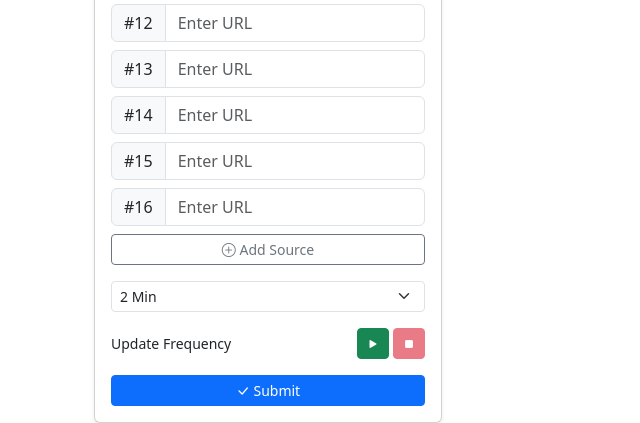
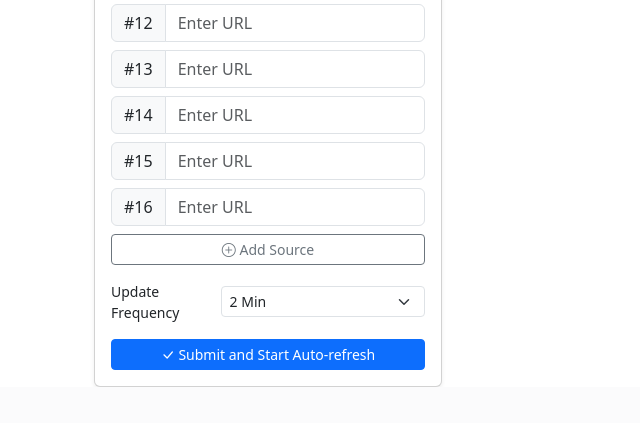
Before and after one commit to Ren-Tech/Stock-Market-Scraper, a Flask app: page / in a window 1280 px wide. Shown: the part 974-1397 px from the top of the page, without its empty margins (0-640 px from the left). After the commit the page ends 1361 px from the top, so only its background shows below. Run offline with Flask 3, Linux system fonts and the light colour scheme; data that the repository does not hold is empty; some libraries are stand-ins or nearby versions.

Commit message:
submit bttn

```diff
--- a/templates/current_affairs.html
+++ b/templates/current_affairs.html
@@ -77,7 +77,6 @@ block content %}
           </div>
 
           <!-- Add Source Button -->
-          <!-- Original Add Source Button preserved -->
           <button
             id="addSourceBtn"
             type="button"
@@ -86,9 +85,13 @@ block content %}
             <i class="bi bi-plus-circle"></i> Add Source
           </button>
 
+          <!-- Update Frequency Selection -->
+          <div class="d-flex align-items-center justify-content-between mb-2">
+            <label class="small mb-0">Update Frequency</label>
             <select
               id="frequencyDropdown"
-            class="form-select form-select-sm mb-3"
+              class="form-select form-select-sm"
+              style="width: 70%"
             >
               <option value="2min">2 Min</option>
               <option value="5min">5 Min</option>
@@ -96,40 +99,18 @@ block content %}
               <option value="20min">20 Min</option>
               <option value="30min">30 Min</option>
             </select>
-          <!-- MOVED: Auto-refresh controls - now positioned before submit button -->
-          <div class="d-flex align-items-center justify-content-between mb-2">
-            <label class="small mb-0">Update Frequency</label>
-            <div class="d-flex">
-              <button
-                id="startAutoRefresh"
-                type="button"
-                class="btn btn-sm btn-success me-1"
-                title="Start Auto-refresh"
-              >
-                <i class="bi bi-play-fill"></i>
-              </button>
-              <button
-                id="stopAutoRefresh"
-                type="button"
-                class="btn btn-sm btn-danger"
-                title="Stop Auto-refresh"
-                disabled
-              >
-                <i class="bi bi-stop-fill"></i>
-              </button>
-            </div>
           </div>
 
-          <!-- Modified Submit Button with new JS validation -->
+          <!-- Submit Button (now also starts auto-refresh) -->
           <button
             id="submitSources"
             type="submit"
             class="btn btn-primary btn-sm w-100 mt-2"
           >
-            <i class="bi bi-check-lg"></i> Submit
+            <i class="bi bi-check-lg"></i> Submit and Start Auto-refresh
           </button>
 
-          <!-- Auto-refresh status indicator (unchanged) -->
+          <!-- Auto-refresh status indicator -->
           <div id="refreshStatus" class="small text-center mt-2 d-none">
             <span class="badge bg-success">
               <i class="bi bi-arrow-repeat"></i>
@@ -232,9 +213,7 @@ block content %}
     let sourceContainer = document.querySelector("#sourceContainer");
     let submitButton = document.querySelector("#submitSources");
 
-    // Auto-refresh controls
-    const startBtn = document.getElementById("startAutoRefresh");
-    const stopBtn = document.getElementById("stopAutoRefresh");
+    // Auto-refresh elements
     const frequencyDropdown = document.getElementById("frequencyDropdown");
     const refreshStatus = document.getElementById("refreshStatus");
     const refreshProgress = document.getElementById("refreshProgress");
@@ -245,11 +224,9 @@ block content %}
 
     // Function to add new source field
     addSourceBtn.addEventListener("click", function () {
-      // Count existing fields to determine next number
       const existingFields = document.querySelectorAll(".source-field").length;
       const nextNum = existingFields + 1;
 
-      // Create new input group
       const newField = document.createElement("div");
       newField.className = "input-group mb-2 source-field";
       newField.innerHTML = `
@@ -265,15 +242,12 @@ block content %}
         </button>
       `;
 
-      // Add field to container
       sourceContainer.appendChild(newField);
 
-      // Add event listener to remove button
       newField
         .querySelector(".remove-field")
         .addEventListener("click", function () {
           newField.remove();
-          // Renumber remaining fields
           renumberFields();
         });
     });
@@ -291,67 +265,126 @@ block content %}
       const isSearchVisible = leftColumn.style.display !== "none";
 
       if (isSearchVisible) {
-        // Hide search panel
         leftColumn.style.display = "none";
         toggleButton.innerHTML =
           '<i class="bi bi-arrow-right-circle"></i> Show Search';
-
-        // Make news take full width
         newsColumn.className = "col-md-12";
-
-        // Switch to 2-column layout for news items
         document.querySelectorAll("#newsItems > div").forEach((item) => {
           item.className = item.className.replace("col-md-12", "col-md-6");
         });
       } else {
-        // Show search panel
         leftColumn.style.display = "block";
         toggleButton.innerHTML =
           '<i class="bi bi-arrow-left-circle"></i> Hide Search';
-
-        // Reduce news width
         newsColumn.className = "col-md-8";
-
-        // Switch to 1-column layout for news items
         document.querySelectorAll("#newsItems > div").forEach((item) => {
           item.className = item.className.replace("col-md-6", "col-md-12");
         });
       }
     });
 
-    // Submit form with validation to ensure frequency is selected
+    // Auto-refresh functionality
+    function startAutoRefresh() {
+      if (refreshInterval) {
+        clearInterval(refreshInterval);
+        clearInterval(progressInterval);
+      }
+
+      const selectedValue = frequencyDropdown.value;
+      const minutes = parseInt(selectedValue.replace("min", ""));
+      const milliseconds = minutes * 60 * 1000;
+
+      minutesDisplay.textContent = minutes;
+      refreshStatus.classList.remove("d-none");
+
+      refreshInterval = setInterval(() => {
+        fetch(window.location.href, {
+          method: "POST",
+          body: new FormData(urlForm),
+        })
+          .then((response) => response.text())
+          .then((html) => {
+            const parser = new DOMParser();
+            const doc = parser.parseFromString(html, "text/html");
+            const newNewsItems = doc.querySelector("#newsItems");
+
+            if (newNewsItems) {
+              newsItems.innerHTML = newNewsItems.innerHTML;
+            }
+
+            refreshProgress.style.width = "0%";
+          })
+          .catch((error) => {
+            console.error("Error refreshing news:", error);
+          });
+      }, milliseconds);
+
+      const updateProgress = () => {
+        const step = 100 / (minutes * 60);
+        let currentProgress = 0;
+
+        progressInterval = setInterval(() => {
+          currentProgress += step;
+          if (currentProgress > 100) currentProgress = 0;
+          refreshProgress.style.width = currentProgress + "%";
+        }, 1000);
+      };
+
+      updateProgress();
+    }
+
+    function stopAutoRefresh() {
+      if (refreshInterval) {
+        clearInterval(refreshInterval);
+        clearInterval(progressInterval);
+        refreshInterval = null;
+        progressInterval = null;
+      }
+
+      refreshStatus.classList.add("d-none");
+      refreshProgress.style.width = "0%";
+    }
+
+    // Update minutes display when frequency changes
+    frequencyDropdown.addEventListener("change", function () {
+      const minutes = parseInt(this.value.replace("min", ""));
+      minutesDisplay.textContent = minutes;
+
+      if (refreshStatus.classList.contains("d-none") === false) {
+        stopAutoRefresh();
+        startAutoRefresh();
+      }
+    });
+
+    // Submit form with validation and start auto-refresh
     urlForm.addEventListener("submit", function (e) {
-      e.preventDefault(); // Prevent default submission
+      e.preventDefault();
 
-      // Get selected frequency (at form submission time)
       const selectedFrequency = frequencyDropdown.value;
-
-      // Store the selected frequency in case we need it after form submission
       localStorage.setItem("selectedFrequency", selectedFrequency);
 
-      // Hide the left column (search form)
       if (leftColumn) {
         leftColumn.style.display = "none";
       }
 
-      // Expand news column to full width
       if (newsColumn) {
         newsColumn.className = "col-md-12";
       }
 
-      // Make news items display in a grid with 2 columns
       document.querySelectorAll("#newsItems > div").forEach((item) => {
         item.className = item.className.replace("col-md-12", "col-md-6");
       });
 
-      // Show toggle button
       toggleButton.classList.remove("d-none");
       toggleButton.classList.add("visible");
       toggleButton.innerHTML =
         '<i class="bi bi-arrow-right-circle"></i> Show Search';
 
-      // Continue with form submission
       this.submit();
+
+      setTimeout(function () {
+        startAutoRefresh();
+      }, 1000);
     });
 
     // Category filtering for news
@@ -378,97 +411,6 @@ block content %}
       });
     });
 
-    // Auto-refresh functionality
-    function startAutoRefresh() {
-      // Clear any existing intervals
-      if (refreshInterval) {
-        clearInterval(refreshInterval);
-        clearInterval(progressInterval);
-      }
-
-      // Get selected frequency
-      const selectedValue = frequencyDropdown.value;
-      const minutes = parseInt(selectedValue.replace("min", ""));
-      const milliseconds = minutes * 60 * 1000;
-
-      // Update display
-      minutesDisplay.textContent = minutes;
-      refreshStatus.classList.remove("d-none");
-      startBtn.disabled = true;
-      stopBtn.disabled = false;
-
-      // Set up refresh interval
-      refreshInterval = setInterval(() => {
-        // Fetch new data by submitting the form
-        fetch(window.location.href, {
-          method: "POST",
-          body: new FormData(urlForm),
-        })
-          .then((response) => response.text())
-          .then((html) => {
-            // Extract news items from the response
-            const parser = new DOMParser();
-            const doc = parser.parseFromString(html, "text/html");
-            const newNewsItems = doc.querySelector("#newsItems");
-
-            if (newNewsItems) {
-              // Replace news items with new content
-              newsItems.innerHTML = newNewsItems.innerHTML;
-            }
-
-            // Reset progress bar
-            refreshProgress.style.width = "0%";
-          })
-          .catch((error) => {
-            console.error("Error refreshing news:", error);
-          });
-      }, milliseconds);
-
-      // Progress bar animation
-      const updateProgress = () => {
-        const step = 100 / (minutes * 60); // Progress per second
-        let currentProgress = 0;
-
-        progressInterval = setInterval(() => {
-          currentProgress += step;
-          if (currentProgress > 100) currentProgress = 0;
-          refreshProgress.style.width = currentProgress + "%";
-        }, 1000);
-      };
-
-      updateProgress();
-    }
-
-    function stopAutoRefresh() {
-      if (refreshInterval) {
-        clearInterval(refreshInterval);
-        clearInterval(progressInterval);
-        refreshInterval = null;
-        progressInterval = null;
-      }
-
-      refreshStatus.classList.add("d-none");
-      startBtn.disabled = false;
-      stopBtn.disabled = true;
-      refreshProgress.style.width = "0%";
-    }
-
-    // Add event listeners for auto-refresh controls
-    startBtn.addEventListener("click", startAutoRefresh);
-    stopBtn.addEventListener("click", stopAutoRefresh);
-
-    // Update minutes display when frequency changes
-    frequencyDropdown.addEventListener("change", function () {
-      const minutes = parseInt(this.value.replace("min", ""));
-      minutesDisplay.textContent = minutes;
-
-      // If auto-refresh is active, restart with new time
-      if (startBtn.disabled) {
-        stopAutoRefresh();
-        startAutoRefresh();
-      }
-    });
-
     // Initialize with previously selected frequency if available
     const savedFrequency = localStorage.getItem("selectedFrequency");
     if (savedFrequency) {
```
Lines whose indentation alone changed are shown as unchanged.
